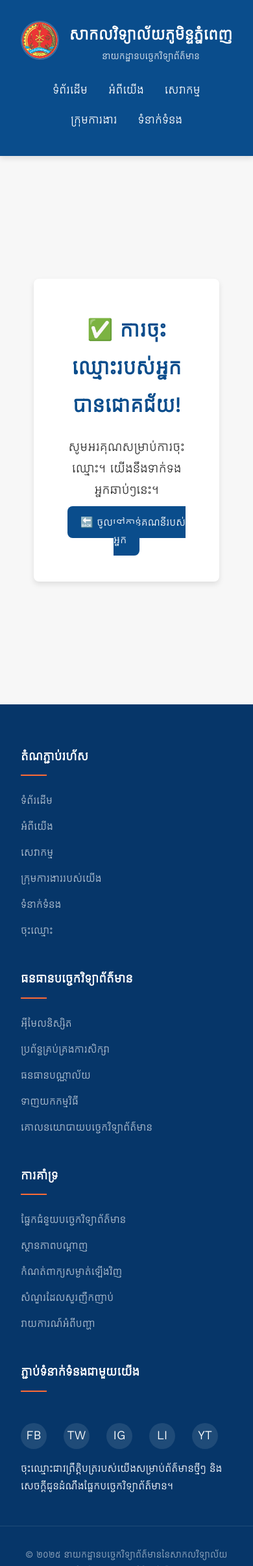
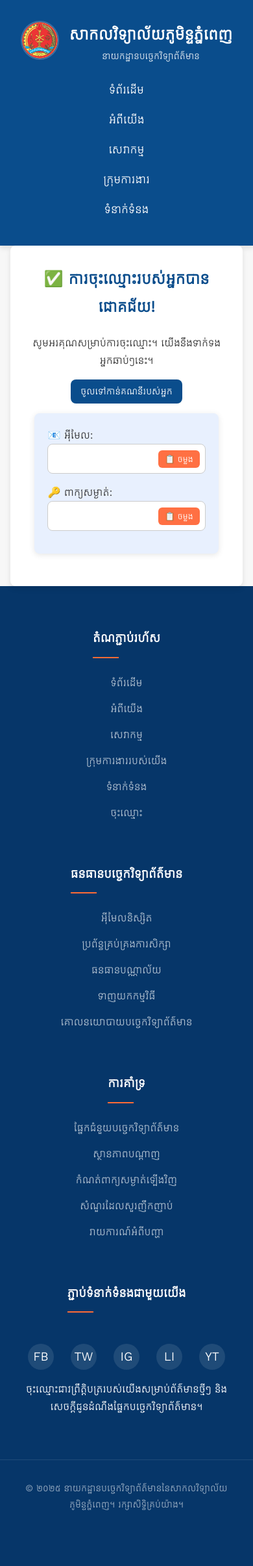
Before and after one commit to sokpheng001/html, a PHP site: page /success.html in a window 390 px wide. Shown: the top 2410 px of the page at 65% size. After the commit the page ends 2324 px from the top, so only its background shows below. Run offline with PHP 8.4, Linux system fonts and the light colour scheme.

Commit message:
update: updated on login success page

```diff
--- a/php/login.php
+++ b/php/login.php
@@ -1,4 +1,3 @@
 <?php
-
     echo "Login of PHP"
  ?>
--- /dev/null
+++ b/php/model/dto/user_dto.php
@@ -0,0 +1,3 @@
+<?php
+
+?>
--- a/php/repository/user_repository.php
+++ b/php/repository/user_repository.php
@@ -1,8 +1,11 @@
 <?php
     require_once __DIR__ .'/abstraction/repository.php';
+    require_once '../utils/database_connect.php';
+
     class UserRepository implements Repository{
 
         public function save($user):int{
+
             return 0;
         }
 
--- a/success.css
+++ b/success.css
@@ -129,6 +129,74 @@ nav ul li a:hover {
   background-color: var(--primary-dark);
 }
 
+/* Center the credentials container */
+.credentials-container {
+  margin: 20px auto; /* Centers horizontally */
+  padding: 20px;
+  background-color: #e8f0fe; /* Light blue background */
+  border-radius: 8px;
+  box-shadow: 0 2px 10px rgba(0, 0, 0, 0.1);
+  text-align: left;
+  width: 90%; /* Make it responsive */
+  max-width: 400px; /* Prevent it from being too wide */
+}
+
+/* Input Group */
+.input-group {
+  display: flex;
+  align-items: center;
+  background: white;
+  border-radius: 8px;
+  border: 1px solid #ccc;
+  padding: 8px;
+  margin-bottom: 15px;
+  width: 100%; /* Ensures full width inside the container */
+}
+
+/* Input Field */
+.credentials-container input {
+  border: none;
+  outline: none;
+  font-size: 1rem;
+  padding: 5px;
+  flex: 1;
+  min-width: 0; /* Ensures input shrinks properly */
+  background: transparent;
+}
+
+/* Copy Button */
+.copy-btn {
+  background: #ff7043;
+  color: white;
+  border: none;
+  padding: 8px 12px;
+  cursor: pointer;
+  border-radius: 6px;
+  font-size: 0.9rem;
+  transition: 0.2s;
+}
+
+.copy-btn:hover {
+  background: #f4511e;
+}
+
+/* Responsive Fix for Mobile */
+@media (max-width: 480px) {
+  .credentials-container {
+    width: 95%; /* Take more space on smaller screens */
+  }
+
+  .input-group {
+    flex-direction: row; /* Ensure input and button stay in a row */
+  }
+
+  .copy-btn {
+    padding: 6px 10px; /* Adjust padding for smaller screens */
+    font-size: 0.8rem;
+  }
+}
+
+
 /* Footer */
 footer {
   background-color: var(--primary-light);
@@ -203,3 +271,64 @@ footer {
   font-size: 1rem;
   color: var(--white);
 }
+
+@media (max-width: 768px) {
+  .header-container {
+    flex-direction: column;
+    text-align: center;
+  }
+
+  .logo h1 {
+    font-size: 1.2rem;
+  }
+
+  nav ul {
+    flex-direction: column;
+    padding: 0;
+  }
+
+  nav ul li {
+    margin: 5px 0;
+  }
+
+  .container {
+    padding: 20px;
+    height: auto;
+  }
+
+  .success-message {
+    width: 100%;
+    padding: 30px;
+  }
+
+  .success-message h2 {
+    font-size: 1.5rem;
+  }
+
+  .success-message p {
+    font-size: 1rem;
+  }
+
+  .success-message .btn {
+    padding: 10px 15px;
+    font-size: 0.9rem;
+  }
+
+  .footer-container {
+    flex-direction: column;
+    text-align: center;
+  }
+
+  .footer-column {
+    margin-bottom: 20px;
+  }
+
+  .social-links {
+    display: flex;
+    justify-content: center;
+  }
+
+  .social-link {
+    margin: 0 5px;
+  }
+}
--- a/success.html
+++ b/success.html
@@ -4,6 +4,7 @@
     <meta charset="UTF-8" />
     <meta name="viewport" content="width=device-width, initial-scale=1.0" />
     <title>ការចុះឈ្មោះជោគជ័យ</title>
+    <link rel="icon" type="image/png" href="../images/rupp_logo.png" />
     <link rel="stylesheet" href="success.css" />
     <link rel="stylesheet" href="../css/register.css" />
   </head>
@@ -37,7 +38,29 @@
       <div class="success-message">
         <h2>✅ ការចុះឈ្មោះរបស់អ្នកបានជោគជ័យ!</h2>
         <p>សូមអរគុណសម្រាប់ការចុះឈ្មោះ។ យើងនឹងទាក់ទងអ្នកឆាប់ៗនេះ។</p>
-        <a href="../pages/login.html" class="btn">🔙 ចូលទៅកាន់គណនីរបស់អ្នក</a>
+        <a href="../pages/login.html" class="btn">ចូលទៅកាន់គណនីរបស់អ្នក</a>
+        <section>
+          <div id="user-credentials" class="credentials-container">
+            <label for="email-input">📧 អ៊ីមែល:</label>
+            <div class="input-group">
+              <input type="text" id="email-input" readonly />
+              <button class="copy-btn" onclick="copyToClipboard('email-input')">
+                📋 ចម្លង
+              </button>
+            </div>
+
+            <label for="password-input">🔑 ពាក្យសម្ងាត់:</label>
+            <div class="input-group">
+              <input type="text" id="password-input" readonly />
+              <button
+                class="copy-btn"
+                onclick="copyToClipboard('password-input')"
+              >
+                📋 ចម្លង
+              </button>
+            </div>
+          </div>
+        </section>
       </div>
     </main>
 
@@ -98,5 +121,38 @@
         </p>
       </div>
     </footer>
+    <script>
+      alert(
+        "The username and password will remove from page after 15 minutes. ⏳"
+      );
+
+      // Function to get cookie value
+      function getCookie(name) {
+        let match = document.cookie.match(
+          new RegExp("(^| )" + name + "=([^;]+)")
+        );
+        return match ? decodeURIComponent(match[2]) : null;
+      }
+
+      // Function to copy text from input fields
+      function copyToClipboard(elementId) {
+        let input = document.getElementById(elementId);
+        input.select();
+        input.setSelectionRange(0, 99999); // For mobile devices
+        navigator.clipboard.writeText(input.value).then(() => {
+          alert("បានចម្លងទៅក្តារចម្លង! ✅");
+        });
+      }
+
+      // Get email & password from cookies
+      const email = getCookie("student_email");
+      const password = getCookie("student_password");
+
+      if (email && password) {
+        document.getElementById("email-input").value = email;
+        document.getElementById("password-input").value = password;
+        document.getElementById("user-credentials").style.display = "block";
+      }
+    </script>
   </body>
 </html>
```
Also changed, not shown: index.html (+39 -14 lines), pages/register.html (+18 -12 lines), php/model/User.php (+11 -1 lines), php/register.php (+42 -14 lines), php/repository/abstraction/repository.php (renamed from php/service/abstraction/repository.php).
